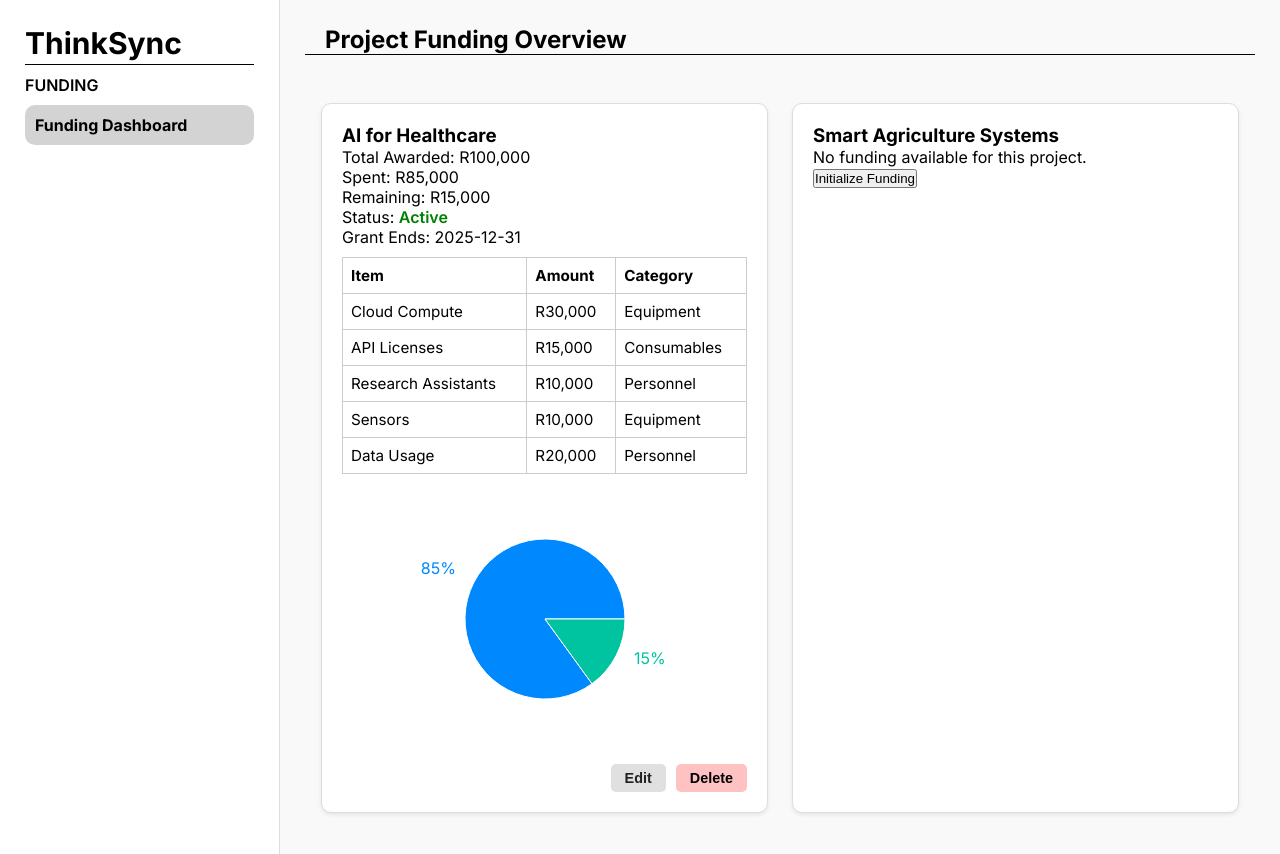
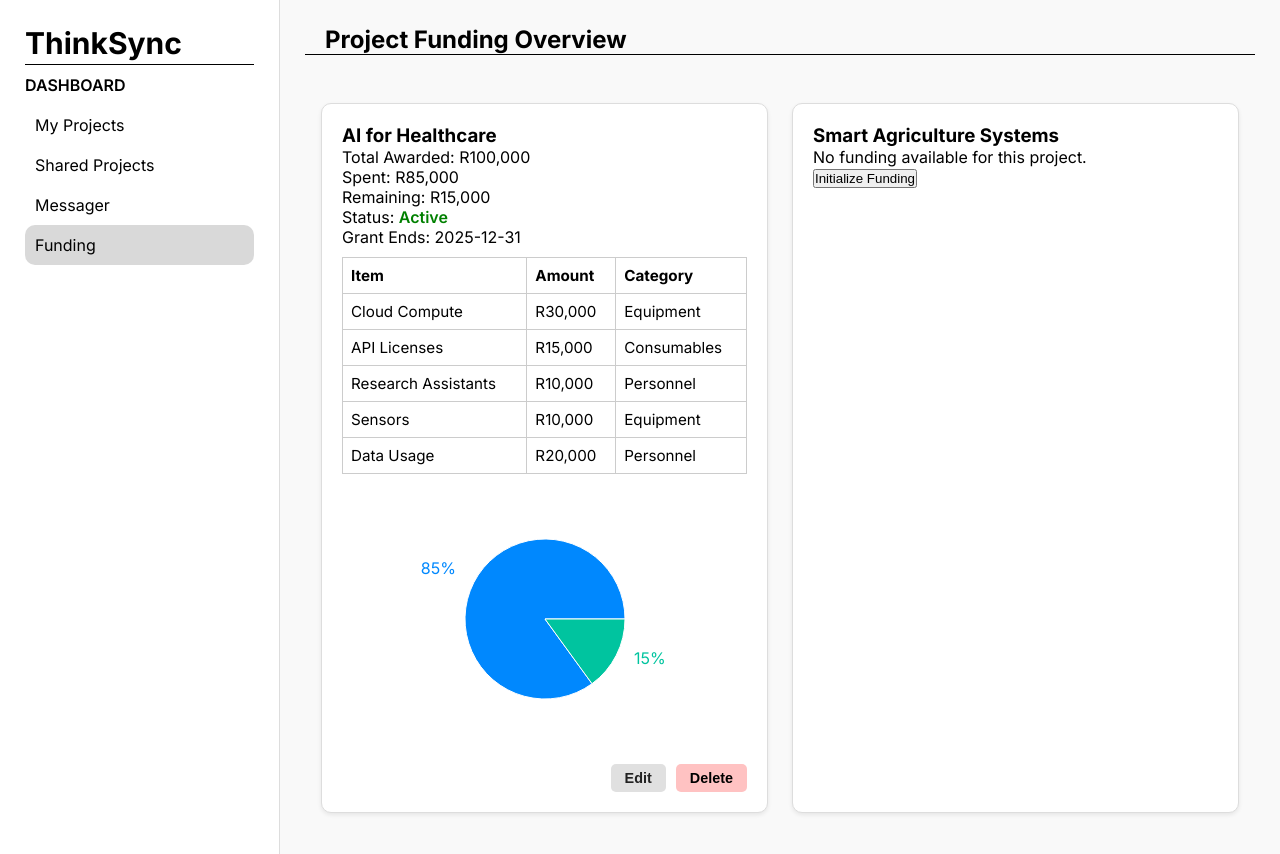
Before and after one commit to ilyKenta/ThinkSync, a Next.js app in the folder frontend/: page /funding-dashboard in a window 1280 px wide. Built offline with nearby package versions, Linux system fonts and the light colour scheme.

Commit message:
Added sidebar buttons for Funding Dashboard

```diff
--- a/frontend/src/app/funding-dashboard/page.module.css
+++ b/frontend/src/app/funding-dashboard/page.module.css
@@ -11,18 +11,19 @@
   border-right: 1px solid #ddd;
   box-shadow: 10px 10px 10px var(--shadows-color);
 }
-
 .sidebar h2 {
-  margin-top: 0;
+  margin-top: 0px;
   font-size: 30px;
+  margin-bottom: 0px;
 }
 
 .sidebar h3 {
-  border-top: 1px solid #000;
+  border-top: 1px solid #000000;
   padding-top: 10px;
   font-size: 1rem;
   margin-top: 3px;
   margin-bottom: 10px;
+  /*color: #777;*/
   font-weight: var(--font-weight-semibold);
 }
 
@@ -34,7 +35,8 @@
 .sidebar li button {
   background: none;
   border: none;
-  padding: 10px;
+  padding: 10px 10px;
+  margin: 0;
   font: inherit;
   color: inherit;
   cursor: pointer;
@@ -43,10 +45,25 @@
   text-align: left;
 }
 
-.sidebar li button.activeTab {
-  background-color: #d3d3d3 !important;
-  font-weight: bold;
+.sidebar li {
+  /* Remove background from li, only style the button */
+  background: none;
+  padding: 0;
 }
+
+.sidebar li:hover {
+  background-color: var(--field-hover-color);
+}
+
+  .sidebar li:nth-child(4) {
+
+    /*color: #555;*/
+    cursor: pointer;
+    transition: color 0.3s ease;
+    border-radius: var(--button-radius);
+    background-color: var(--field-hover-color);
+  }
+
 
 /* Main content */
 .mainContent {
--- a/frontend/src/app/funding-dashboard/page.tsx
+++ b/frontend/src/app/funding-dashboard/page.tsx
@@ -42,6 +42,10 @@ export default function Page() {
   const [editProjectId, setEditProjectId] = useState<string | null>(null);
   const [deleteProjectId, setDeleteProjectId] = useState<string | null>(null);
   const [editData, setEditData] = useState<Project | null>(null);
+  const [activeTab, setActiveTab] = useState('my');
+  const [unreadCount, setUnreadCount] = useState(0);
+
+
 
   useEffect(() => {
     const mockData: Project[] = [
@@ -135,13 +139,79 @@ export default function Page() {
     <main className={styles.container}>
       <nav className={styles.sidebar}>
         <h2>ThinkSync</h2>
-        <h3>FUNDING</h3>
+        <h3>DASHBOARD</h3>
+
         <ul>
           <li>
-            <button className={styles.activeTab}>Funding Dashboard</button>
+            <button
+              type="button"
+              onClick={() => {
+                setActiveTab('my');
+                router.push("/researcher-dashboard");
+              }}
+              className={activeTab === 'my' ? styles.activeTab : ''}
+            >
+              My Projects
+            </button>
+          </li>
+          <li>
+            <button
+              type="button"
+              onClick={() => {
+                setActiveTab('shared');
+                router.push("/Shared_projects");
+              }}
+              className={activeTab === 'shared' ? styles.activeTab : ''}
+            >
+              Shared Projects
+            </button>
+          </li>
+          <li>
+            <button
+              type="button"
+              onClick={() => {
+                setActiveTab('messager');
+                router.push("/messager");
+              }}
+              className={activeTab === 'messager' ? styles.activeTab : ''}
+            >
+              Messager
+              {unreadCount > 0 && (
+                <span style={{
+                  display: 'inline-block',
+                  marginLeft: 8,
+                  minWidth: 20,
+                  height: 20,
+                  borderRadius: '50%',
+                  background: 'red',
+                  color: 'white',
+                  fontWeight: 600,
+                  fontSize: 12,
+                  textAlign: 'center',
+                  lineHeight: '20px',
+                  padding: '0 6px',
+                  verticalAlign: 'middle',
+                }}>
+                  {unreadCount > 99 ? '99+' : unreadCount}
+                </span>
+              )}
+            </button>
+          </li>
+          <li>
+            <button
+              type="button"
+              onClick={() => {
+                setActiveTab('shared');
+                router.push("/funding-dashboard");
+              }}
+              className={activeTab === 'funding' ? styles.activeTab : ''}
+            >
+              Funding
+            </button>
           </li>
         </ul>
       </nav>
+
 
       <section className={styles.mainContent}>
         <header className={styles.heading}>
```
Also changed, not shown: frontend/src/app/researcher-dashboard/page.tsx (+12 -0 lines), 2 other files (tests, documents, lock files or other folders).
